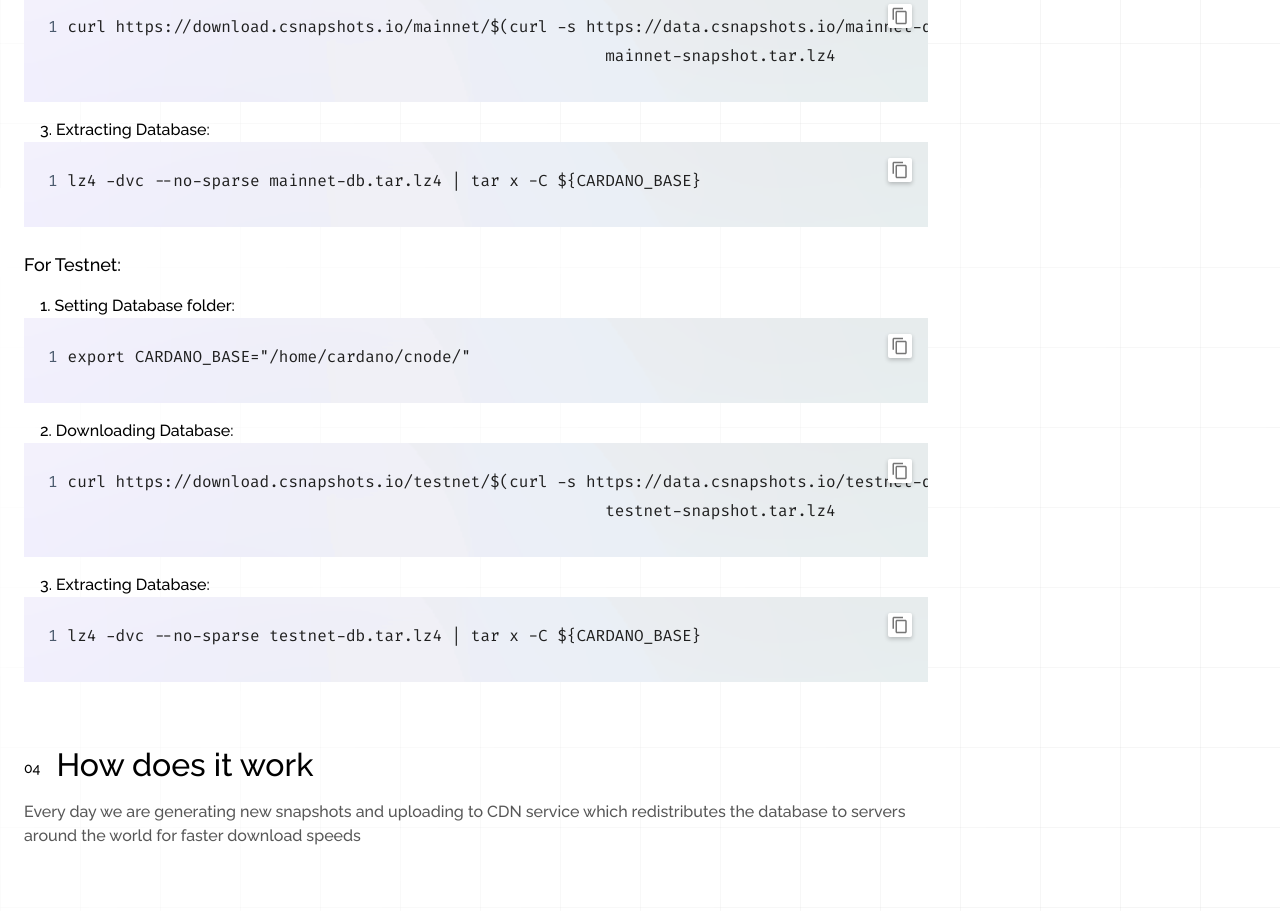
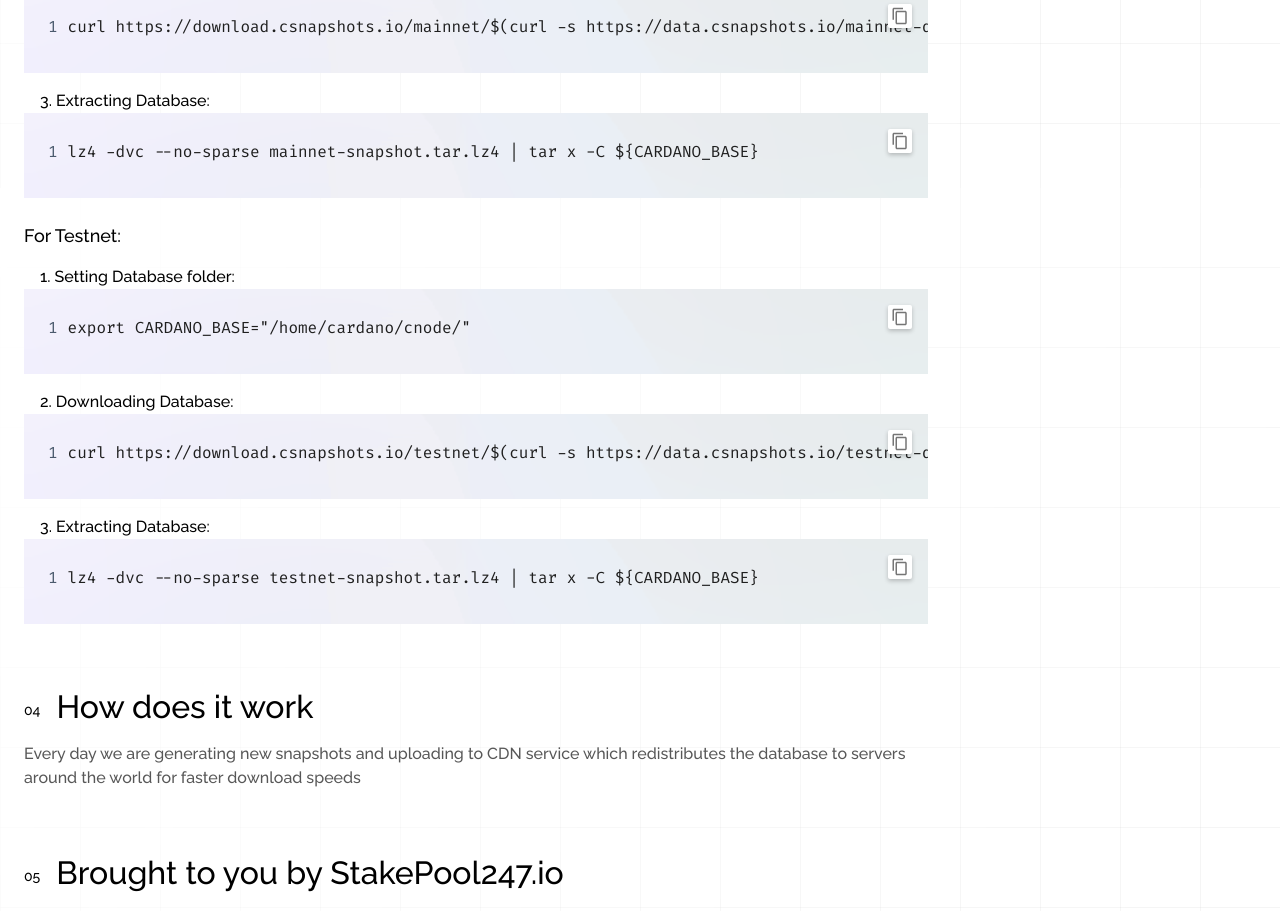
Before and after one commit to stakepool247/csnapshot.io, a React (Create React App) app: page /about in a window 1280 px wide. Shown: the part 1860-2771 px from the top of the page. Built offline with nearby package versions, Linux system fonts and the light colour scheme.

Commit message:
Make repository public

```diff
--- a/src/views/about/Main.jsx
+++ b/src/views/about/Main.jsx
@@ -125,14 +125,11 @@ export default function Main() {
 				<Typography marginLeft={2} marginTop={2}>
 					2. Downloading Database:
 				</Typography>
-				<Terminal
-					cmd='curl https://download.csnapshots.io/mainnet/$(curl -s https://data.csnapshots.io/mainnet-db-snapshot.json | jq -r .[].file_name )  --output
-							mainnet-snapshot.tar.lz4'
-				/>
+				<Terminal cmd='curl https://download.csnapshots.io/mainnet/$(curl -s https://data.csnapshots.io/mainnet-db-snapshot.json | jq -r .[].file_name )  --output mainnet-snapshot.tar.lz4' />
 				<Typography marginLeft={2} marginTop={2}>
 					3. Extracting Database:
 				</Typography>
-				<Terminal cmd='lz4 -dvc --no-sparse mainnet-db.tar.lz4 | tar x -C ${CARDANO_BASE}' />
+				<Terminal cmd='lz4 -dvc --no-sparse mainnet-snapshot.tar.lz4 | tar x -C ${CARDANO_BASE}' />
 				<Typography variant='h5' paddingTop={3}>
 					For Testnet:
 				</Typography>
@@ -144,14 +141,11 @@ export default function Main() {
 				<Typography marginLeft={2} marginTop={2}>
 					2. Downloading Database:
 				</Typography>
-				<Terminal
-					cmd='curl https://download.csnapshots.io/testnet/$(curl -s https://data.csnapshots.io/testnet-db-snapshot.json | jq -r .[].file_name )  --output
-							testnet-snapshot.tar.lz4'
-				/>
+				<Terminal cmd='curl https://download.csnapshots.io/testnet/$(curl -s https://data.csnapshots.io/testnet-db-snapshot.json | jq -r .[].file_name )  --output testnet-snapshot.tar.lz4' />
 				<Typography marginLeft={2} marginTop={2}>
 					3. Extracting Database:
 				</Typography>
-				<Terminal cmd='lz4 -dvc --no-sparse testnet-db.tar.lz4 | tar x -C ${CARDANO_BASE}' />
+				<Terminal cmd='lz4 -dvc --no-sparse testnet-snapshot.tar.lz4 | tar x -C ${CARDANO_BASE}' />
 			</Box>
 			<Box sx={{ mb: 8 }} className='bookmarkOffset' id='How_does_it_work'>
 				<Stack
```
